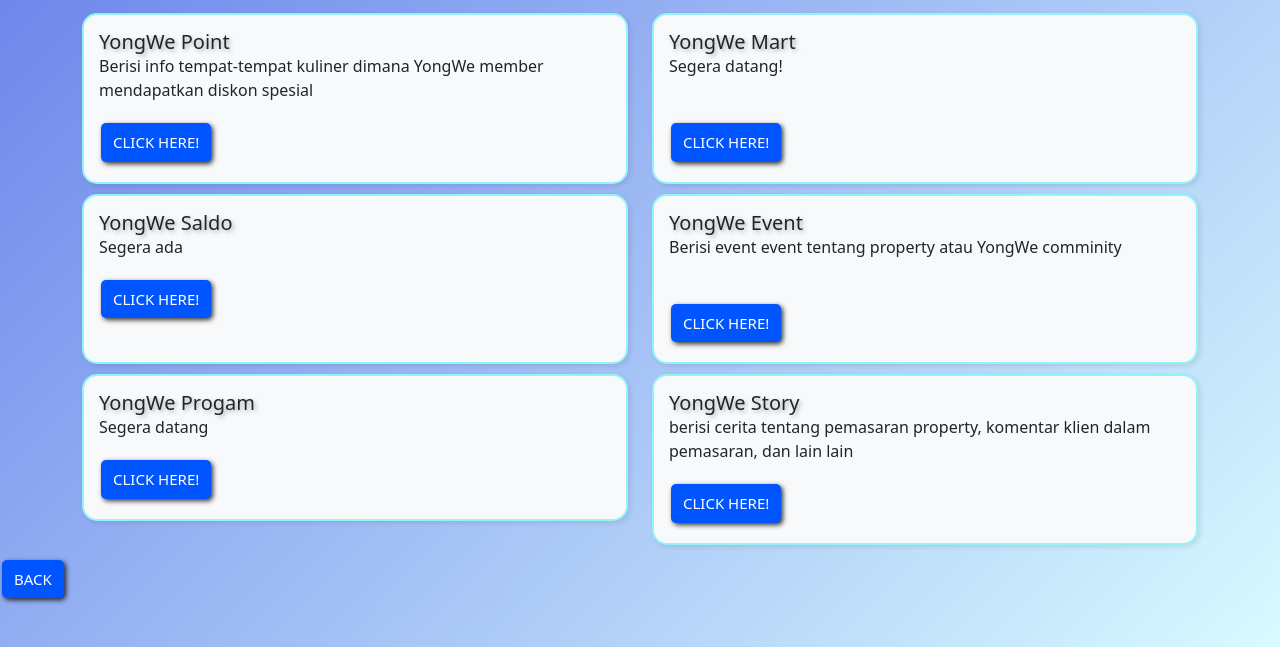
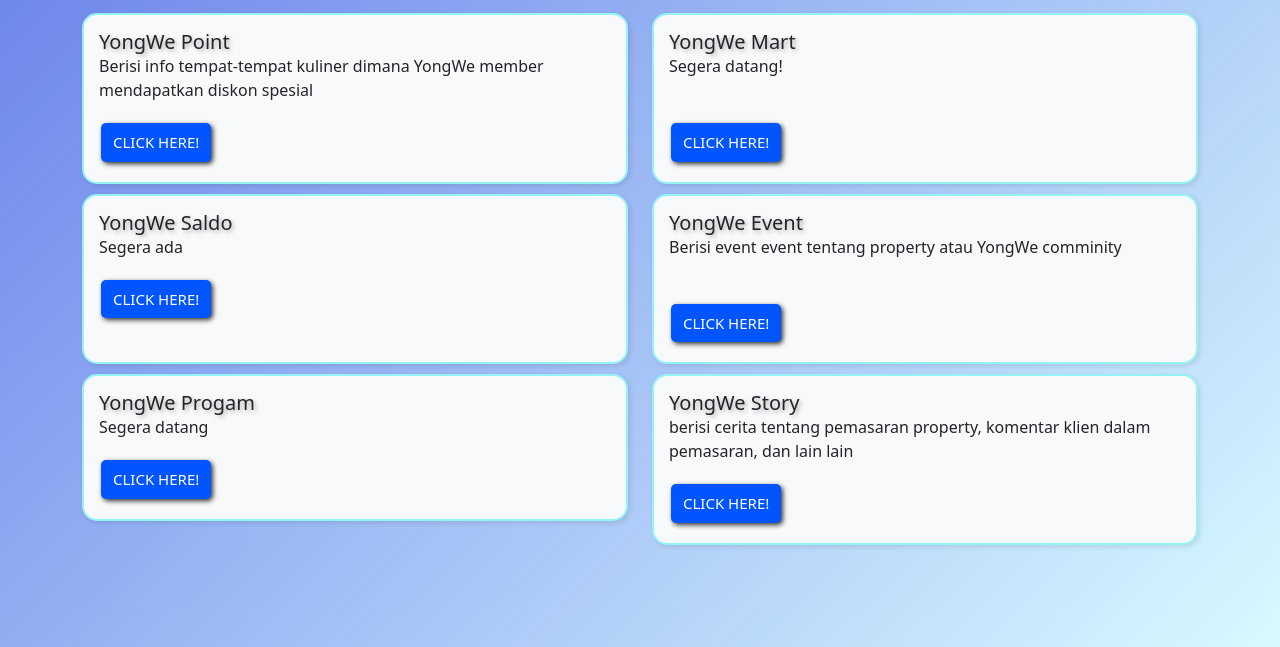
Before and after one commit to yongweproperty/YongWe-Community, a plain HTML site: page index.html in a window 1280 px wide. Shown: the part 153-800 px from the top of the page. Drawn offline with nearby package versions, Linux system fonts and the light colour scheme.

Commit message:
Update index.html

```diff
--- a/index.html
+++ b/index.html
@@ -73,8 +73,6 @@
     </div>
 
 
-    <button class="tombol" onclick="history.back()">BACK</button>
-
     <script src="https://cdn.jsdelivr.net/npm/bootstrap@5.3.8/dist/js/bootstrap.bundle.min.js"
         integrity="sha384-FKyoEForCGlyvwx9Hj09JcYn3nv7wiPVlz7YYwJrWVcXK/BmnVDxM+D2scQbITxI"
         crossorigin="anonymous"></script>
```
